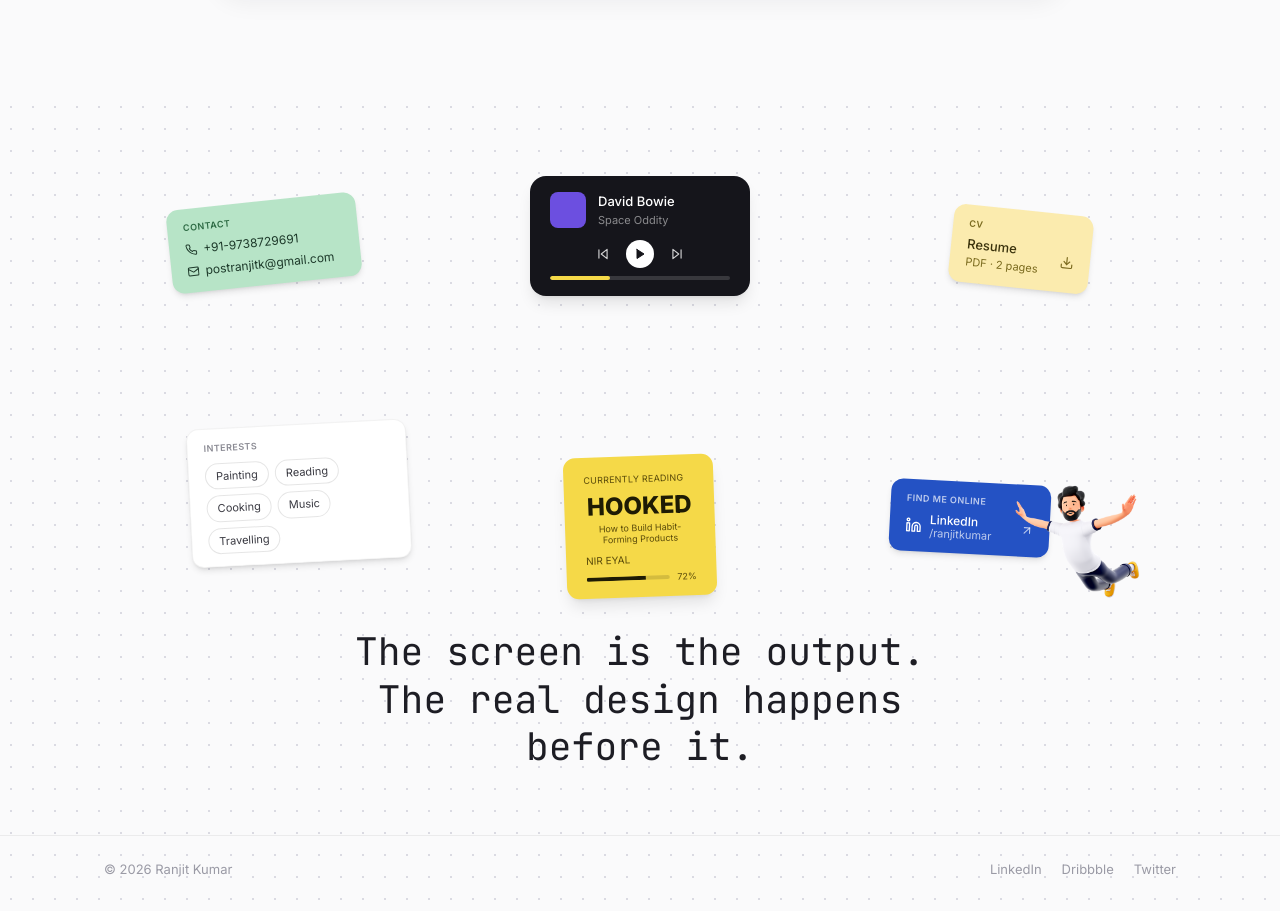
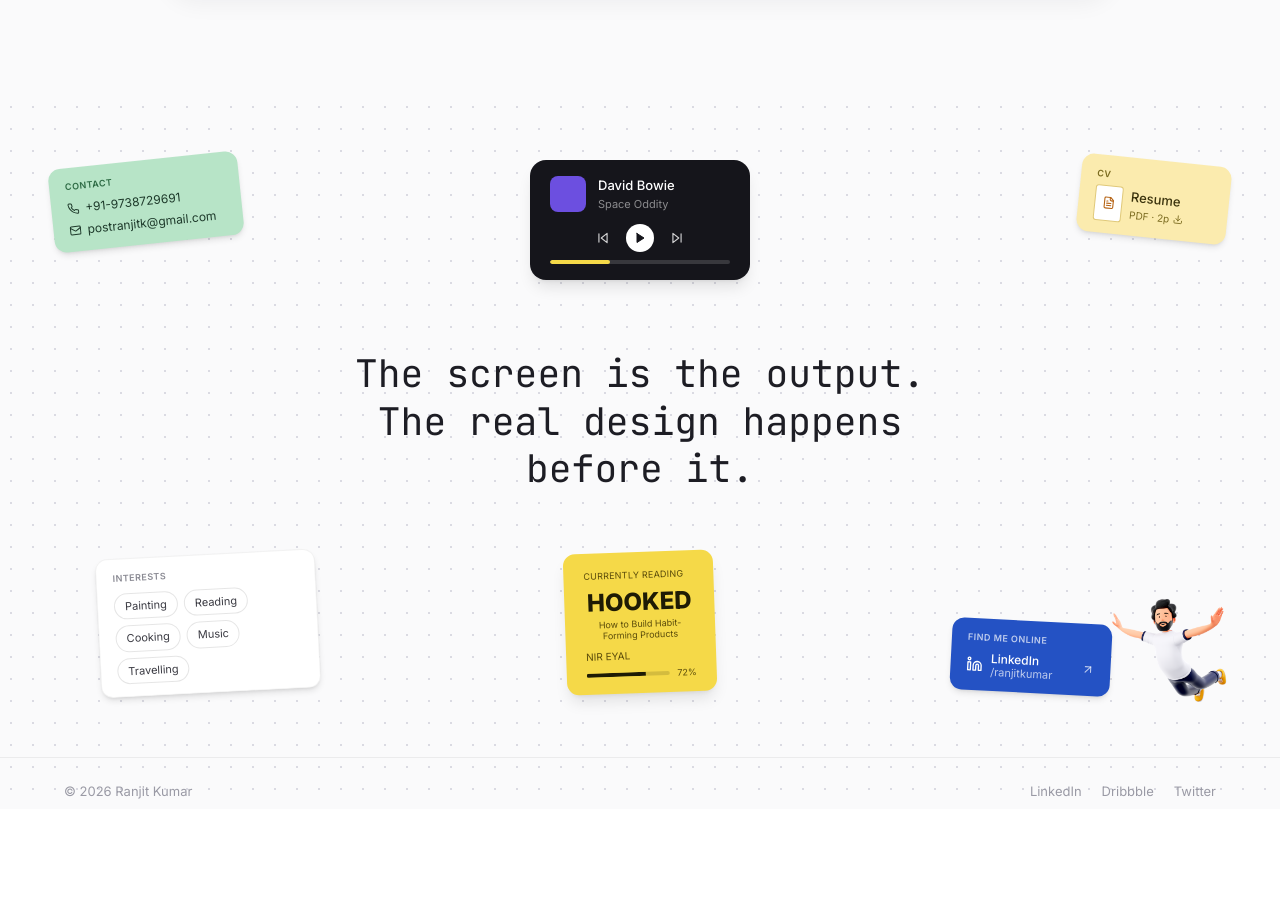
Before and after one commit to ranjitkumark/RKportfolio, a React (Vite) app: page / in a window 1280 px wide. Shown: the part 1624-2535 px from the top of the page. After the commit the page ends 2433 px from the top, so only its background shows below. Built offline with nearby package versions, Linux system fonts and the light colour scheme.

Commit message:
footerchanges

```diff
--- a/src/components/Footer.jsx
+++ b/src/components/Footer.jsx
@@ -5,7 +5,7 @@
    pages stay visually consistent and only the background differs. */
 export function FooterContent() {
   return (
-    <div className="max-w-6xl mx-auto w-full flex flex-col sm:flex-row items-center justify-center sm:justify-between gap-3 px-4 sm:px-6 md:px-10 text-[13px] text-[#9A9AA5] text-center sm:text-left">
+    <div className="w-full flex flex-col sm:flex-row items-center justify-center sm:justify-between gap-3 px-4 sm:px-6 md:px-10 lg:px-16 text-[13px] text-[#9A9AA5] text-center sm:text-left">
       <span>© 2026 Ranjit Kumar</span>
       <div className="flex flex-wrap items-center justify-center gap-x-5 gap-y-1">
         <a
--- a/src/components/Header.jsx
+++ b/src/components/Header.jsx
@@ -10,7 +10,7 @@
 export default function Header() {
   const { pathname } = useLocation();
   return (
-    <header className="relative z-20 flex items-center justify-between px-4 sm:px-6 md:px-10 py-5 sm:py-6 max-w-6xl mx-auto w-full">
+    <header className="relative z-20 flex items-center justify-between px-4 sm:px-6 md:px-10 lg:px-16 py-5 sm:py-6 w-full">
       <Link to="/" className="text-[14px] sm:text-[15px] font-semibold tracking-tight text-[#14141A] lowercase shrink-0">
         ranjit kumar
       </Link>
--- a/src/pages/Home.jsx
+++ b/src/pages/Home.jsx
@@ -1,5 +1,5 @@
 import React, { useState, useRef, useEffect } from "react";
-import { ArrowUp, X, Linkedin, Phone, Mail, ArrowUpRight, Download, SkipBack, Play, SkipForward } from "lucide-react";
+import { ArrowUp, X, Linkedin, Phone, Mail, ArrowUpRight, Download, FileText, SkipBack, Play, SkipForward } from "lucide-react";
 import CaseStudyCard from "../components/CaseStudyCard.jsx";
 import Footer, { FooterContent } from "../components/Footer.jsx";
 
@@ -69,13 +69,14 @@
 function StickerBand() {
   return (
     <div
-      className="relative mt-16 md:mt-24 pt-14 md:pt-20 pb-8 overflow-hidden"
+      className="relative mt-16 md:mt-24 w-full overflow-hidden"
       style={{ backgroundImage: "radial-gradient(#DADAE2 1px, transparent 1px)", backgroundSize: "22px 22px" }}
     >
-      {/* Desktop scatter layout */}
-      <div className="hidden md:block relative h-[420px] max-w-5xl mx-auto">
-        {/* Contact */}
-        <div className="absolute left-[4%] top-[6%] -rotate-6 bg-[#B7E4C7] rounded-xl px-4 py-3 shadow-md w-[190px]">
+      {/* Desktop: tagline sits vertically centered, top row above it, bottom row below it */}
+      <div className="hidden md:block relative w-full px-[4%] pt-16 pb-16">
+        {/* top row */}
+        <div className="relative h-[150px] max-w-none">
+          <div className="absolute left-0 top-0 -rotate-6 bg-[#B7E4C7] rounded-xl px-4 py-3 shadow-md w-[190px]">
             <div className="text-[9px] tracking-wider text-[#2E6B45] font-semibold mb-1.5">CONTACT</div>
             <a href="tel:+919738729691" className="flex items-center gap-1.5 text-[12px] text-[#1E3A2B] mb-1 hover:underline">
               <Phone size={12} /> +91-9738729691
@@ -85,7 +86,6 @@
             </a>
           </div>
 
-        {/* Music player — links out to the track (placeholder URL until you send the real one) */}
           <a
             href="https://music.youtube.com/"
             target="_blank"
@@ -111,24 +111,38 @@
             </div>
           </a>
 
-        {/* Resume — downloads the real PDF once it's added to /public */}
           <a
             href="/ranjit-resume.pdf"
             download
-          className="absolute right-[6%] top-[8%] rotate-6 bg-[#FBEBAE] rounded-xl px-4 py-3 shadow-md w-[140px] hover:opacity-90 transition-opacity"
+            className="absolute right-0 top-0 rotate-6 bg-[#FBEBAE] rounded-xl px-4 py-3 shadow-md w-[150px] hover:opacity-90 transition-opacity"
           >
             <div className="text-[9px] tracking-wider text-[#7A6A1E] font-semibold mb-1">CV</div>
-          <div className="flex items-center justify-between">
-            <div>
+            <div className="flex items-center gap-2">
+              <span className="w-7 h-9 rounded-[3px] bg-white border border-[#E0C97A] shrink-0 flex items-center justify-center">
+                <FileText size={13} className="text-[#B4600F]" />
+              </span>
+              <div className="min-w-0">
                 <div className="text-[13px] text-[#3A320C] font-medium">Resume</div>
-              <div className="text-[11px] text-[#7A6A1E]">PDF · 2 pages</div>
+                <div className="text-[10px] text-[#7A6A1E] flex items-center gap-1">
+                  PDF · 2p <Download size={10} />
                 </div>
-            <Download size={14} className="text-[#7A6A1E] shrink-0" />
+              </div>
             </div>
           </a>
+        </div>
 
-        {/* Interests — pill chips */}
-        <div className="absolute left-[6%] bottom-[8%] -rotate-3 bg-white rounded-xl px-4 py-3 shadow-md w-[220px] border border-black/5">
+        {/* tagline — true vertical center of the band */}
+        <div className="text-center px-6 max-w-2xl mx-auto py-10">
+          <p className="font-mono text-[26px] lg:text-[38px] leading-tight text-[#1D1D24]">
+            The screen is the output.
+            <br />
+            The real design happens before it.
+          </p>
+        </div>
+
+        {/* bottom row */}
+        <div className="relative h-[160px] max-w-none">
+          <div className="absolute left-[4%] bottom-0 -rotate-3 bg-white rounded-xl px-4 py-3 shadow-md w-[220px] border border-black/5">
             <div className="text-[9px] tracking-wider text-[#8A8A93] font-semibold mb-2">INTERESTS</div>
             <div className="flex flex-wrap gap-1.5">
               {["Painting", "Reading", "Cooking", "Music", "Travelling"].map((tag) => (
@@ -139,7 +153,6 @@
             </div>
           </div>
 
-        {/* Currently reading */}
           <div className="flex flex-col items-center absolute left-1/2 -translate-x-1/2 bottom-0 rotate-[-2deg] bg-[#F5D948] rounded-xl px-5 pt-4 pb-3 shadow-lg w-[150px]">
             <div className="text-[9px] tracking-wide text-[#5A4B0A] mb-2 self-start">CURRENTLY READING</div>
             <div className="text-2xl font-black text-[#1E1B04] leading-none mb-1">HOOKED</div>
@@ -153,12 +166,11 @@
             </div>
           </div>
 
-        {/* LinkedIn */}
           <a
             href="https://www.linkedin.com/in/ranjit-kumar-kar-3a3b7931/"
             target="_blank"
             rel="noreferrer"
-          className="absolute right-[10%] bottom-[10%] rotate-3 bg-[#2452C4] text-white rounded-xl px-4 py-3 shadow-md w-[160px] hover:opacity-90 transition-opacity"
+            className="absolute right-[10%] bottom-0 rotate-3 bg-[#2452C4] text-white rounded-xl px-4 py-3 shadow-md w-[160px] hover:opacity-90 transition-opacity"
           >
             <div className="text-[9px] tracking-wider text-white/70 font-semibold mb-1.5">FIND ME ONLINE</div>
             <div className="flex items-center gap-2">
@@ -171,17 +183,18 @@
             </div>
           </a>
 
-        {/* Real illustration, matching the Figma character */}
           <img
             src="/footer-character.png"
             alt=""
             aria-hidden="true"
-          className="absolute right-[1%] bottom-[-2%] w-[130px] h-auto select-none pointer-events-none"
+            className="absolute right-0 bottom-[-10%] w-[120px] h-auto select-none pointer-events-none"
           />
         </div>
+      </div>
 
-      {/* Mobile: same cards, wrapped flow instead of absolute scatter */}
-      <div className="md:hidden flex flex-wrap justify-center gap-3 px-5 max-w-sm mx-auto">
+      {/* Mobile: wrapped flow, tagline between the two groups */}
+      <div className="md:hidden flex flex-col items-center gap-8 px-5 pt-12 pb-10">
+        <div className="flex flex-wrap justify-center gap-3 max-w-sm">
           <div className="bg-[#B7E4C7] rounded-xl px-4 py-3 shadow-md w-[160px]">
             <div className="text-[9px] tracking-wider text-[#2E6B45] font-semibold mb-1.5">CONTACT</div>
             <a href="tel:+919738729691" className="flex items-center gap-1.5 text-[11px] text-[#1E3A2B] mb-1">
@@ -191,17 +204,29 @@
               <Mail size={11} /> postranjitk@gmail.com
             </a>
           </div>
-        <a
-          href="/ranjit-resume.pdf"
-          download
-          className="bg-[#FBEBAE] rounded-xl px-4 py-3 shadow-md w-[130px]"
-        >
+          <a href="/ranjit-resume.pdf" download className="bg-[#FBEBAE] rounded-xl px-4 py-3 shadow-md w-[150px]">
             <div className="text-[9px] tracking-wider text-[#7A6A1E] font-semibold mb-1">CV</div>
+            <div className="flex items-center gap-2">
+              <span className="w-6 h-8 rounded-[3px] bg-white border border-[#E0C97A] shrink-0 flex items-center justify-center">
+                <FileText size={12} className="text-[#B4600F]" />
+              </span>
+              <div>
                 <div className="text-[13px] text-[#3A320C] font-medium">Resume</div>
-          <div className="text-[11px] text-[#7A6A1E] flex items-center gap-1">
-            PDF · 2 pages <Download size={11} />
+                <div className="text-[10px] text-[#7A6A1E] flex items-center gap-1">
+                  PDF · 2p <Download size={10} />
+                </div>
+              </div>
             </div>
           </a>
+        </div>
+
+        <p className="font-mono text-[20px] leading-tight text-[#1D1D24] text-center max-w-xs">
+          The screen is the output.
+          <br />
+          The real design happens before it.
+        </p>
+
+        <div className="flex flex-wrap justify-center gap-3 max-w-sm">
           <a
             href="https://www.linkedin.com/in/ranjit-kumar-kar-3a3b7931/"
             target="_blank"
@@ -227,23 +252,17 @@
               ))}
             </div>
           </div>
+        </div>
+
         <img
           src="/footer-character.png"
           alt=""
           aria-hidden="true"
-          className="w-[110px] h-auto select-none pointer-events-none mt-2"
+          className="w-[110px] h-auto select-none pointer-events-none"
         />
       </div>
 
-      <div className="relative text-center px-6 max-w-2xl mx-auto pt-10 md:pt-8 pb-12 md:pb-16">
-        <p className="font-mono text-[22px] sm:text-[26px] md:text-[38px] leading-tight text-[#1D1D24]">
-          The screen is the output.
-          <br />
-          The real design happens before it.
-        </p>
-      </div>
-
-      <div className="relative pt-6 border-t border-black/[0.06]">
+      <div className="relative pt-6 pb-2 border-t border-black/[0.06]">
         <FooterContent />
       </div>
     </div>
@@ -492,7 +511,7 @@
         <AskBar onSubmit={handleSend} />
       </section>
 
-      <section className="max-w-4xl mx-auto px-4 md:px-6 mt-12 sm:mt-16 space-y-6 sm:space-y-8">
+      <section className="max-w-5xl mx-auto px-4 sm:px-6 lg:px-10 mt-12 sm:mt-16 space-y-6 sm:space-y-8">
         {CASE_STUDIES.map((cs) => (
           <CaseStudyCard key={cs.id} cs={cs} />
         ))}
```
Also changed, not shown: 1 other file (tests, documents, lock files or other folders). Lines whose indentation alone changed are shown as unchanged.
